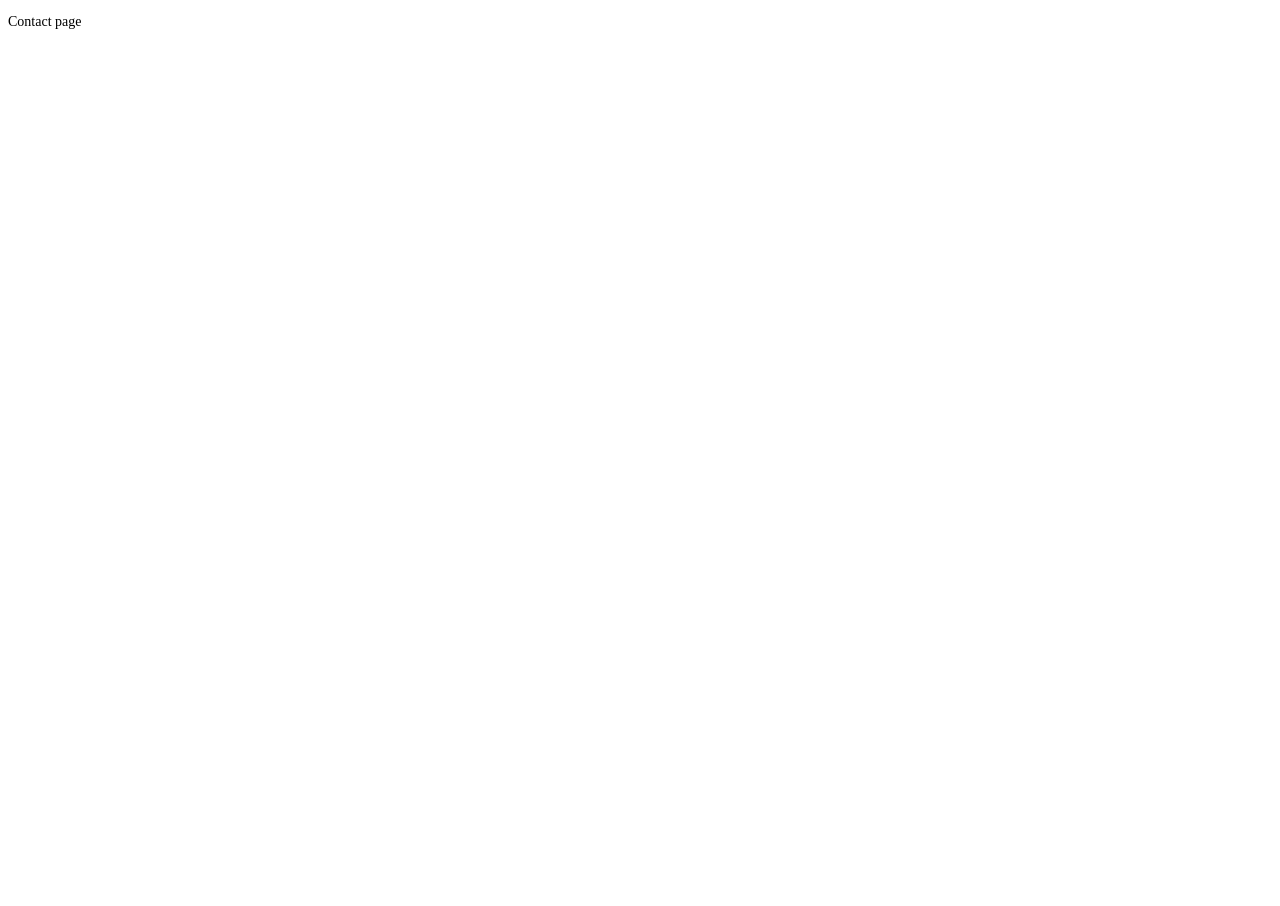
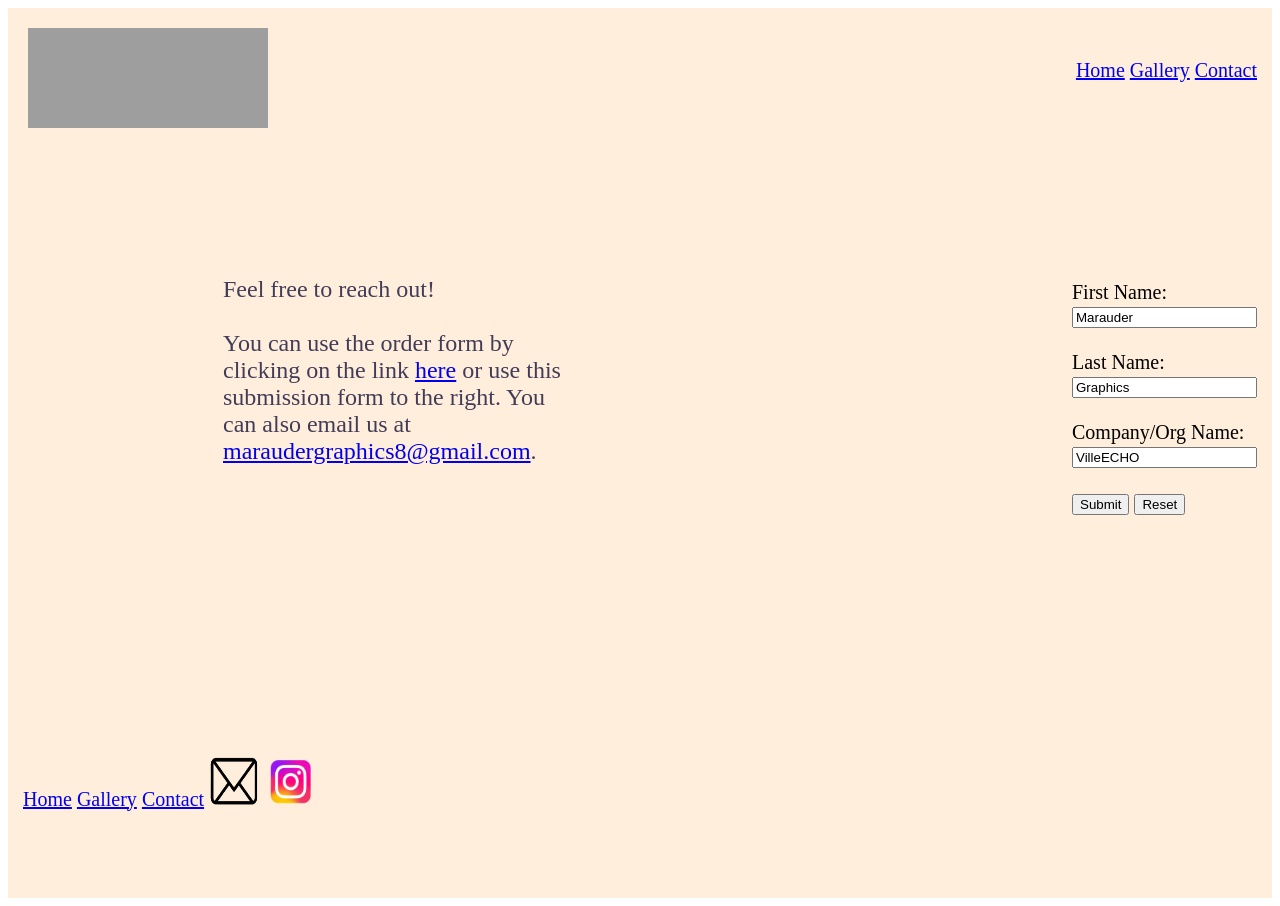
Before and after one commit to KyDwinal/Marauder-Graphics, a plain HTML site: page contact.html in a window 1280 px wide. Before the commit the page ends 800 px from the top, so only its background shows below. Drawn offline with Linux system fonts and the light colour scheme; grey boxes are pictures that could not be loaded; a web font is replaced by a local one.

Commit message:
Add files via upload

```diff
--- /dev/null
+++ b/contact.css
@@ -0,0 +1,63 @@
+body {
+	background-color: white;
+}
+
+
+.header > img {
+	width: 240px;
+	height: 100px;
+	padding-right: 125px;
+	padding-left: 20px;
+	padding-top: 20px;
+}
+
+
+.header {
+	display: flex;
+	flex-wrap: wrap;
+	flex-flow: wrap;
+	background-color: #FFEEDB;
+}
+
+
+.header > div {
+	background-color: #FFEEDB;
+	padding-top: 20px;
+	margin-right: 20px;
+}
+
+
+.info {
+	display: flex;
+	flex-wrap: wrap;
+	flex-flow: wrap;
+	background-color: #6CC9F1;
+}
+
+.info > div {
+	display: flex;
+	flex-wrap: wrap;
+	flex-flow: wrap;
+	background-color: #6CC9F1;
+	font-size: 24px;
+}
+
+
+.form > div {
+	flex-wrap: wrap;
+	flex-flow: wrap;
+}
+
+
+.footer {
+
+}
+
+.footer > div {
+	padding: 40px;
+}
+
+.footer img {
+	width: 50px;
+	height: 50px;
+}
--- a/contact.html
+++ b/contact.html
@@ -6,14 +6,116 @@
 </head>
 
 
-<p>Contact page</p>
+<style>
+.header {
+	display: flex;
+	background-color: #FFEEDB;
+	justify-content: flex-end;
+	justify-content: space-between;
+}
+
+.header > div {
+	background-color: #FFEEDB;
+	margin: 10px;
+	padding: 5px;
+	padding-top: 10px;
+	font-size: 20px;
+	font-family: Interstate;
+	align-content: center;
+}
+</style>
+</head>
+
+
+
+<body>
+	<div class="header">
+		<img src="mglogo.png" alt="Marauder Graphics Club Logo" width="240px" height="100px">
+</body>
+
+
+
+<div class='nav'>
+	<a href="index.html">Home</a>
+	<a href="gallery.html">Gallery</a>
+	<a href="contact.html">Contact</a>
+</div>
+
+
+
+<style>
+.info {
+	display: flex;
+	height: 500px;
+	width: 840px;
+	flex-wrap: wrap;
+	flex-flow: wrap;
+	background-color: #FFEEDB;
+}
+
+.info > div {
+	background-color: #FFEEDB;
+	width: 350px;
+	height: 45px;
+	margin-left: 200px;
+	margin-bottom: 200px;
+	font-size: 24px;
+	font-family: Interstate;
+	color: #413C58;
+}
+</style>
+
+
+
+<div class="info">
+	<div>Feel free to reach out! <br><br>You can use the order form by clicking on the link <a href="https://www.studentservicesinc.com/wp-content/uploads/2024/07/Form-1-24-25.pdf">here</a> or use this submission form to the right. You can also email us at <a href="mailto:maraudergraphics8@gmail.com">maraudergraphics8@gmail.com</a>.
+	</div>
+</div>
 
 
 
 
 
+<style>
+	.form > div {
+
+	}
+</style>
 
 
+
+<div class="form">
+<form action="/action_page.php">
+	<label for="fname">First Name:</label><br>
+	<input type="text" id="fname" name="fname" value=Marauder><br><br>
+	<label for="fname">Last Name:</label><br>
+	<input type="text" id="lname" name="lname" value=Graphics><br><br>
+	<label for="cname">Company/Org Name:</label><br>
+	<input type="text" id="cname" name="cname" value=VilleECHO><br><br>
+	<input type="submit" value=Submit>
+	<input type="reset" value=Reset>
+</form>
+</div>
+
+
+
+<style>
+	.footer {
+		padding: 10px;
+		height: 200px;
+	}
+</style>
+
+
+
+
+<div class="footer">
+	<a href="index.html">Home</a>
+	<a href="gallery.html">Gallery</a>
+	<a href="contact.html">Contact</a>
+	<a href="mailto:maraudergraphics8@gmail.com>"><img src="email.png" alt="Email icon"></a>
+	<a href="https://www.instagram.com/maraudergraphics/"><img src="insta.png" alt="Instagram app icon"></a>
+</div>
 
 
 
```
